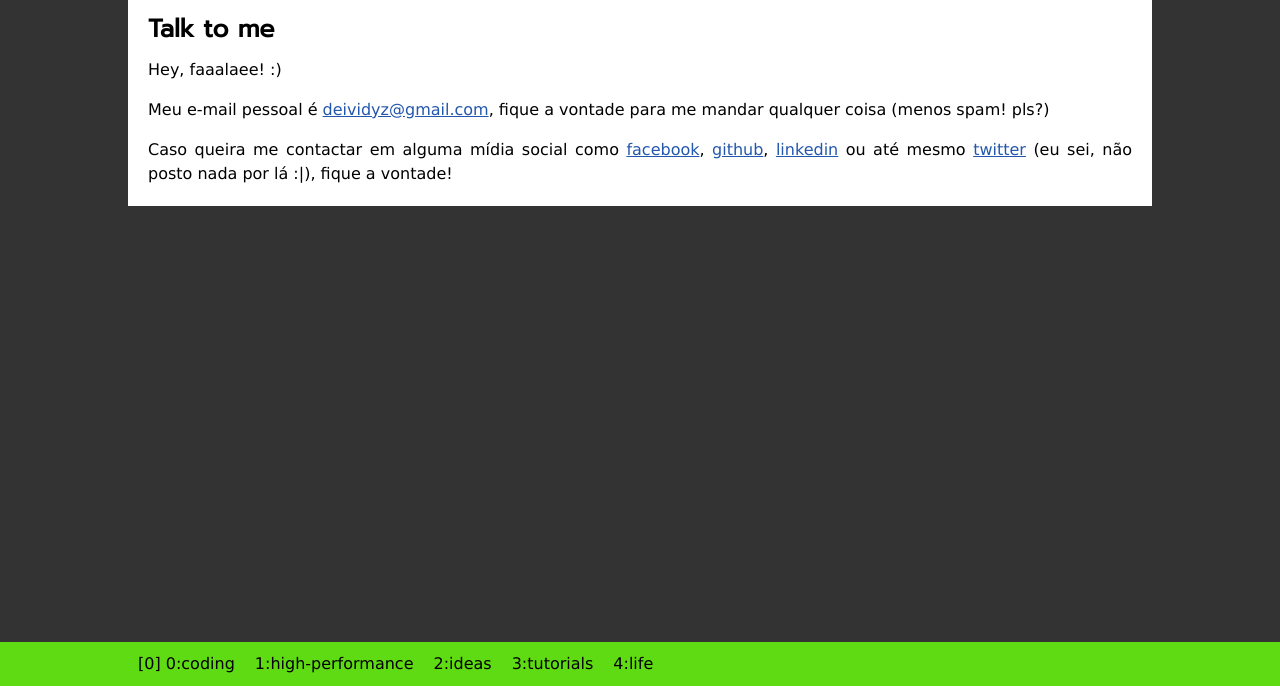
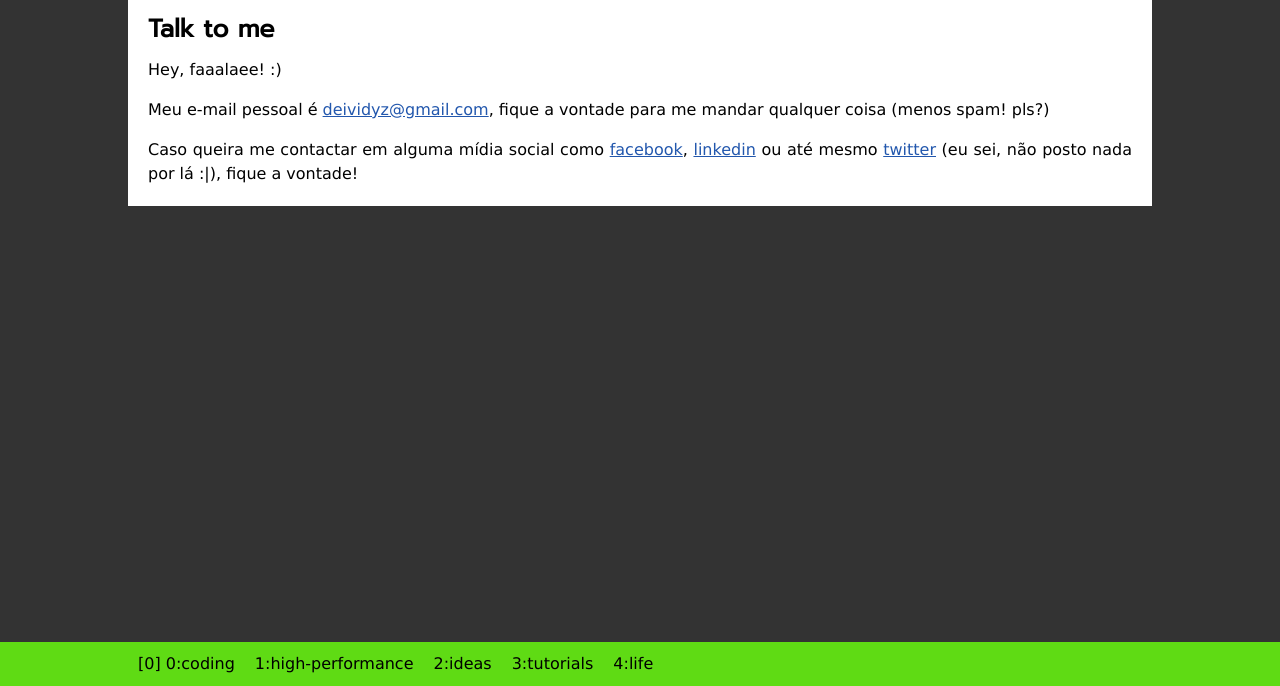
Before and after one commit to Deividy/deividy.com, a plain HTML site: page site/contact.html in a window 1280 px wide. Shown: the part 114-800 px from the top of the page. Drawn offline with nearby package versions, Linux system fonts and the light colour scheme.

Commit message:
remove github from contact social midia
its not a social media :$

```diff
--- a/site/contact.html
+++ b/site/contact.html
@@ -58,7 +58,6 @@
                         <p>
                             Caso queira me contactar em alguma mídia social como
                             <a href='https://facebook.com/codeinaction'>facebook</a>,
-                            <a href='https://github.com/Deividy'>github</a>,
                             <a href='https://www.linkedin.com/in/deividy/'>linkedin</a>
                             ou até mesmo <a href='https://twitter.com/deividyz'>twitter</a>
                             (eu sei, não posto nada por lá :|), fique a vontade!
```
